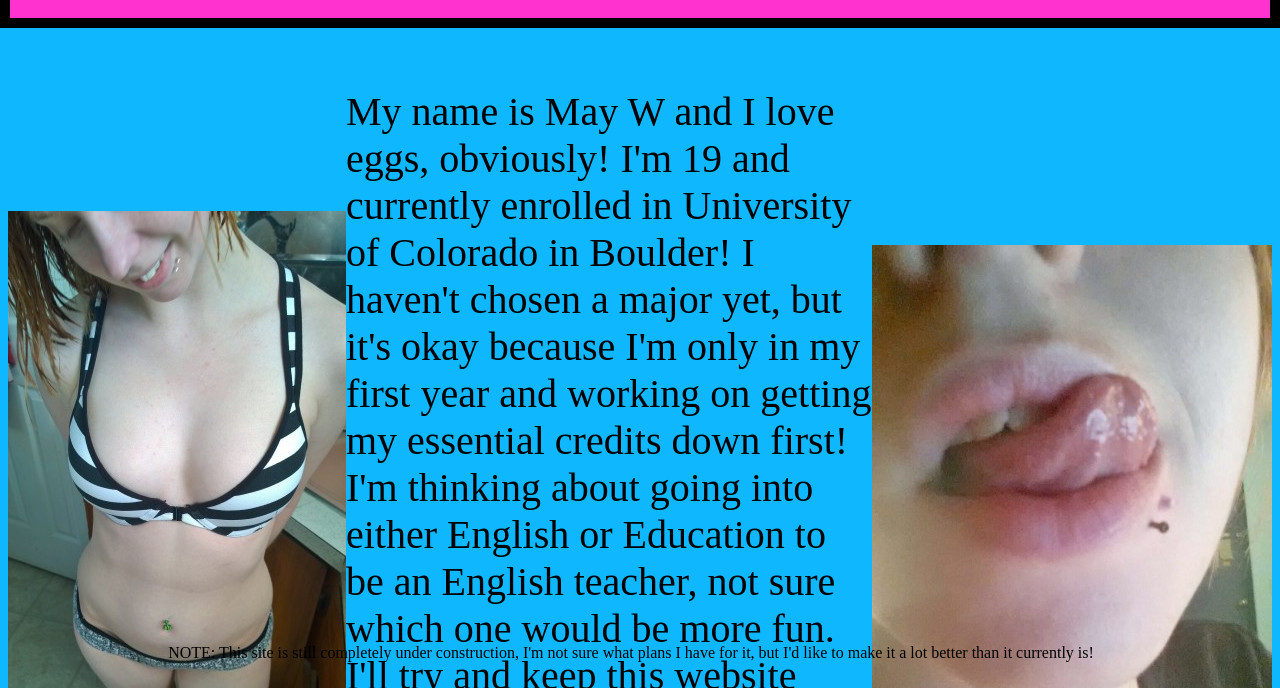
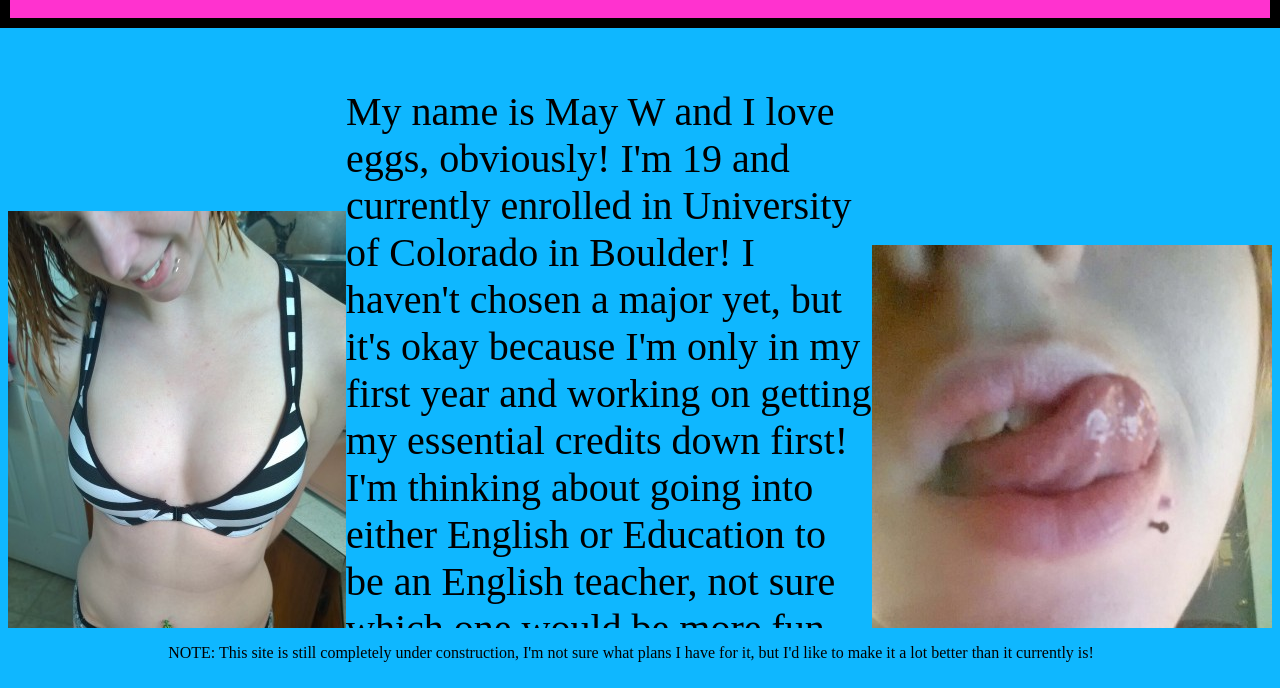
Before and after one commit to maylikeseggs/mysite, a plain HTML site: page index.html in a window 1280 px wide. Shown: the part 112-800 px from the top of the page. Drawn offline with Linux system fonts and the light colour scheme.

Commit message:
Fixed Color Mistake

```diff
--- a/style.css
+++ b/style.css
@@ -31,7 +31,7 @@ header {
 }
 
 footer {
-    background-color: 0fb7ff;
+    background-color: #0fb7ff;
     position: absolute;
     width: 100%;
     right: 0px;
```
